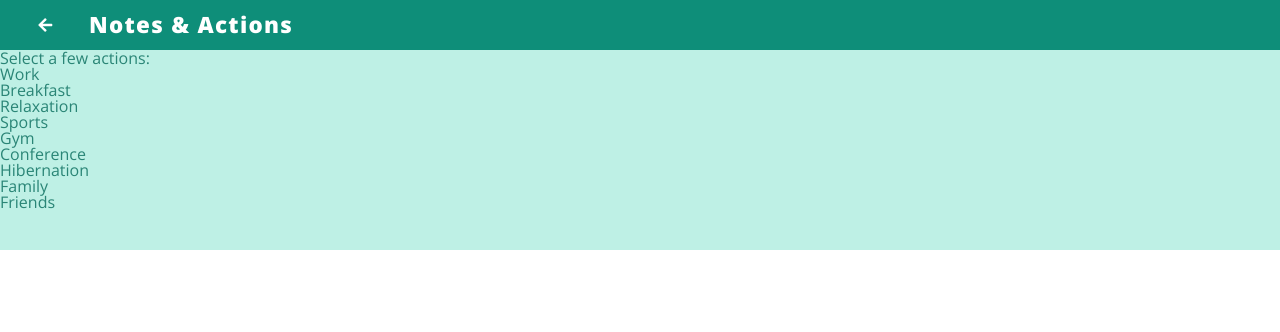
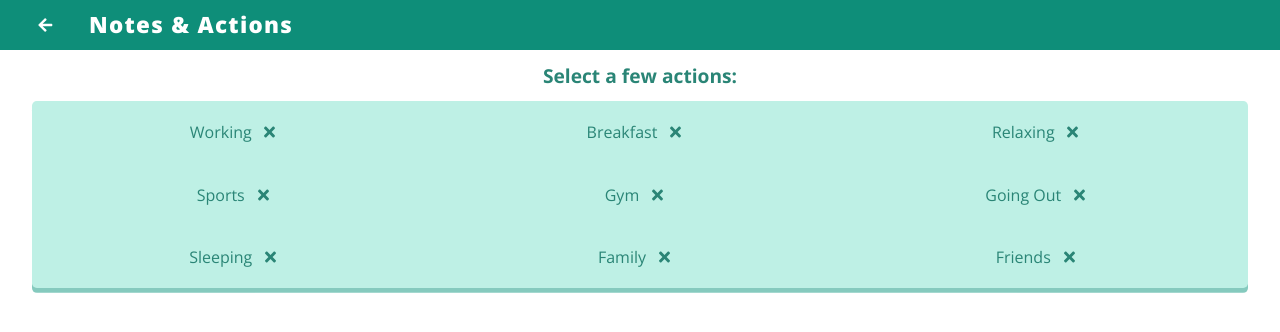
Before and after one commit to Euniceem/Mood-Journal, a React (Create React App) app: page / in a window 1280 px wide. Shown: the top 332 px of the page. Built offline with nearby package versions, Linux system fonts and the light colour scheme.

Commit message:
:lipstick: Static select action box

```diff
--- a/sass/config.scss
+++ b/sass/config.scss
@@ -12,6 +12,7 @@ $font-color-white: white;
 $font-color-black: rgb(42, 133, 118);
 $font-color-1: rgb(14, 142, 121);
 $font-hover-1: rgb(4, 110, 93);
+$font-active-1: rgb(172, 255, 241);
 
 $background-color-white: white;
 $background-color-1: rgb(14, 142, 121);
@@ -27,5 +28,9 @@ $slider-hover-1: rgb(4, 110, 93);
 $border-color-1: rgb(14, 142, 121);
 $border-hover-1: rgb(4, 110, 93);
 
-$padding-standard: 2rem;
+$shadow-color-1: rgba(52, 167, 147, 0.6);
+
+$component-drop-shadow: 0px 0.3rem 0;
+
+$pad-standard: 1rem;
 $margin-standard: 1.6rem;
--- a/src/containers/MoodEntry/MoodEntry.scss
+++ b/src/containers/MoodEntry/MoodEntry.scss
@@ -151,7 +151,7 @@
           transition: all 150ms ease-out;
           outline: none;
 
-          &:hover, &:after { border: 0.05rem solid $border-hover-1; color: $font-hover-1; }
+          &:hover, &:active { border: 0.05rem solid $border-hover-1; color: $font-hover-1; }
         }
       }
 
@@ -166,7 +166,7 @@
           transition: all 150ms ease-out;
           outline: none;
 
-          &:hover, &:after { background-color: $background-hover-1; }
+          &:hover, &:active { background-color: $background-hover-1; }
         }
       }
     }
--- a/src/containers/NotesActions/NotesActions.jsx
+++ b/src/containers/NotesActions/NotesActions.jsx
@@ -1,5 +1,10 @@
 import React, { Component } from 'react';
+import { library } from '@fortawesome/fontawesome-svg-core';
+import { FontAwesomeIcon } from '@fortawesome/react-fontawesome';
+import { faTimes } from '@fortawesome/free-solid-svg-icons';
 import './NotesActions.scss';
+
+library.add(faTimes);
 
 class NotesActions extends Component {
   constructor(props) {
@@ -10,21 +15,45 @@ class NotesActions extends Component {
     };
   }
 
+  removeAction = (e) => {
+    console.log(`User wants to remove this action from their entry!`);
+  }
+
   render() {
     return (
       <div className="notes-actions">
+        <div className="title">Select a few actions:</div>
+
         <div className="actions-wrap">
-          <div className="title">Select a few actions:</div>
           <div className="actions">
-            <div className="action">Work</div>
-            <div className="action">Breakfast</div>
-            <div className="action">Relaxation</div>
-            <div className="action">Sports</div>
-            <div className="action">Gym</div>
-            <div className="action">Conference</div>
-            <div className="action">Hibernation</div>
-            <div className="action">Family</div>
-            <div className="action">Friends</div>
+
+            <div className="action"><span className="name">Working</span>
+              <FontAwesomeIcon onClick={ this.removeAction } className="fa-icon" icon="times" />
+            </div>
+            <div className="action"><span className="name">Breakfast</span>
+              <FontAwesomeIcon onClick={ this.removeAction } className="fa-icon" icon="times" />
+            </div>
+            <div className="action"><span className="name">Relaxing</span>
+              <FontAwesomeIcon onClick={ this.removeAction } className="fa-icon" icon="times" />
+            </div>
+            <div className="action"><span className="name">Sports</span>
+              <FontAwesomeIcon onClick={ this.removeAction } className="fa-icon" icon="times" />
+            </div>
+            <div className="action"><span className="name">Gym</span>
+              <FontAwesomeIcon onClick={ this.removeAction } className="fa-icon" icon="times" />
+            </div>
+            <div className="action"><span className="name">Going Out</span>
+              <FontAwesomeIcon onClick={ this.removeAction } className="fa-icon" icon="times" />
+            </div>
+            <div className="action"><span className="name">Sleeping</span>
+              <FontAwesomeIcon onClick={ this.removeAction } className="fa-icon" icon="times" />
+            </div>
+            <div className="action"><span className="name">Family</span>
+              <FontAwesomeIcon onClick={ this.removeAction } className="fa-icon" icon="times" />
+            </div>
+            <div className="action"><span className="name">Friends</span>
+              <FontAwesomeIcon onClick={ this.removeAction } className="fa-icon" icon="times" />
+            </div>
           </div>
         </div>
       </div>
--- a/src/containers/NotesActions/NotesActions.scss
+++ b/src/containers/NotesActions/NotesActions.scss
@@ -1,29 +1,59 @@
 @import '../../../sass/config';
 
-/*
-<div className="notes-actions">
-        <div className="actions-wrap">
-          <div className="title">Select a few actions:</div>
-          <div className="actions">
-            <div className="action">Work</div>
-*/
-
 .notes-actions {
-  background-color: $background-color-2;
+  display: flex;
+  flex-direction: column;
+  justify-content: flex-start;
+  align-items: center;
   font-family: $primary-font, $font-type;
   color: $font-color-black;
   width: 100%;
-  height: 25%;
+  height: 100%;
+
+  .title {
+    font-size: 1.2rem;
+    font-weight: bold;
+    padding: $pad-standard $pad-standard / 2 $pad-standard $pad-standard / 2;
+  }
 
   .actions-wrap {
-    .title {
-
-    }
+    width: 95%;
+    height: 25%;
 
     .actions {
+      display: flex;
+      flex-direction: row;
+      flex-wrap: wrap;
+      background-color: $background-color-2;
+      border-radius: 0.3rem;
+      box-shadow: $component-drop-shadow $shadow-color-1;
+      width: 100%;
+      height: 100%;
 
       .action {
+        // note: the margins, padding, and flex-basis should always total up to 33%
+        // or however many elements you want per row
+        display: flex;
+        justify-content: center;
+        align-items: center;
+        transition: all 50ms ease-in;
+        margin-top: $margin-standard / 2;
+        margin-bottom: $margin-standard / 2;
+        border-radius: 3rem;
+        margin-left: 1%;
+        margin-right: 1%;
+        padding-left: 1%;
+        padding-right: 1%;
+        flex-basis: 29%;
 
+        .fa-icon {
+          margin-left: $margin-standard / 2;
+        }
+
+        &:hover, &:active {
+          background-color: $background-hover-1;
+          color: $font-active-1;
+        }
       }
     }
   }
```
